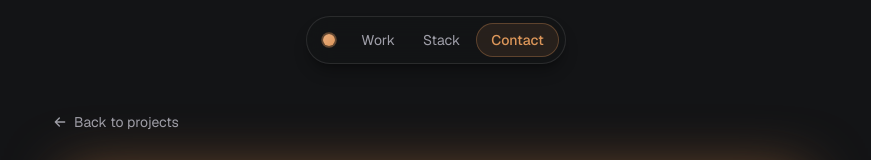
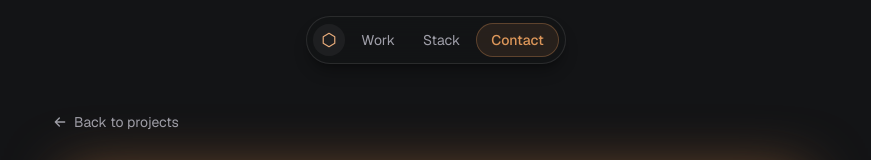
Before and after one commit to nageen24/nageen-portfolio, a Next.js app: page /projects/family-office-intelligence in a window 1280 px wide. Shown: the top 160 px of the page, without its empty margins (204-1075 px from the left). Built offline with nearby package versions, Linux system fonts and the light colour scheme.

Commit message:
Nav: swap the accent orb for an outlined hexagon mark
Abstract geometric shape, accent-colored outline, no letter/meaning —
just a visual anchor, closer to Shahram's own abstract logo icon.

Co-Authored-By: Claude Sonnet 5 <noreply@anthropic.com>

```diff
--- a/src/components/Nav.tsx
+++ b/src/components/Nav.tsx
@@ -12,9 +12,18 @@ export default function Nav() {
         <Link
           href="/#top"
           aria-label="Home"
-          className="group flex h-8 w-8 shrink-0 items-center justify-center"
+          className="group flex h-8 w-8 shrink-0 items-center justify-center rounded-full bg-white/5 transition-colors hover:bg-white/10"
         >
-          <span className="pulse-dot h-3 w-3 rounded-full bg-gradient-to-br from-accent-light to-accent shadow-[0_0_10px_2px_rgba(220,150,90,0.55)] transition-transform group-hover:scale-125" />
+          <svg
+            viewBox="0 0 24 24"
+            className="h-4 w-4 text-accent-light transition-transform group-hover:scale-110"
+            fill="none"
+            stroke="currentColor"
+            strokeWidth="1.75"
+            strokeLinejoin="round"
+          >
+            <path d="M12 2 L20.66 7 L20.66 17 L12 22 L3.34 17 L3.34 7 Z" />
+          </svg>
         </Link>
 
         {links.map((l) => (
```
